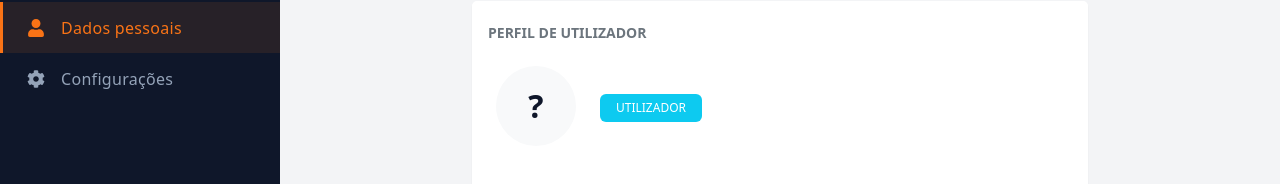
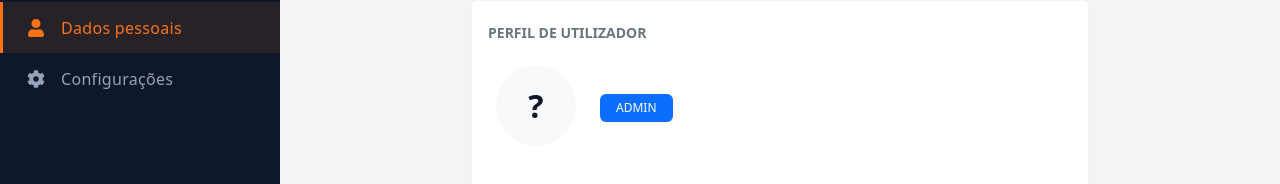
Before and after one commit to TiagoRosa123/ATEC-HQ-Final-Project, a React (Create React App) app in the folder projeto-atec-final/frontend/: page /profile in a window 1280 px wide. Shown: the part 141-325 px from the top of the page. Built offline with nearby package versions, Linux system fonts and the light colour scheme; no server answers; sample sign-in values are in the browser's storage.

Commit message:
update: exportação PDF

```diff
--- a/projeto-atec-final/frontend/src/pages/PersonalData.js
+++ b/projeto-atec-final/frontend/src/pages/PersonalData.js
@@ -48,10 +48,21 @@ function PersonalData() {
             const response = await api.get('/files/export-pdf', { responseType: 'blob' });
 
             // Truque do Blob para forçar o download no browser
+            // Tentar extrair o nome do ficheiro do Header
+            let filename = "Ficha_ATEC.pdf";
+            const disposition = response.headers['content-disposition'];
+            if (disposition && disposition.indexOf('attachment') !== -1) {
+                const filenameRegex = /filename[^;=\n]*=((['"]).*?\2|[^;\n]*)/;
+                const matches = filenameRegex.exec(disposition);
+                if (matches != null && matches[1]) {
+                    filename = matches[1].replace(/['"]/g, '');
+                }
+            }
+
             const url = window.URL.createObjectURL(new Blob([response.data]));
             const link = document.createElement('a');
             link.href = url;
-            link.setAttribute('download', 'Ficha_Formando.pdf'); // Nome do ficheiro em download
+            link.setAttribute('download', filename);
             document.body.appendChild(link);
             link.click();
             link.remove();
@@ -107,8 +118,8 @@ function PersonalData() {
                                 </div>
                                 <div>
                                     <h4 className="fw-bold text-dark-blue mb-1">{user.nome}</h4>
-                                    <Badge bg={user.is_admin ? "primary" : "info"} className="fw-normal px-3 py-2">
-                                        {user.is_admin ? "ADMINISTRADOR" : "UTILIZADOR"}
+                                    <Badge bg={user.role ? "primary" : "info"} className="fw-normal px-3 py-2">
+                                        {user.role.toUpperCase()}
                                     </Badge>
                                 </div>
                             </div>
```
